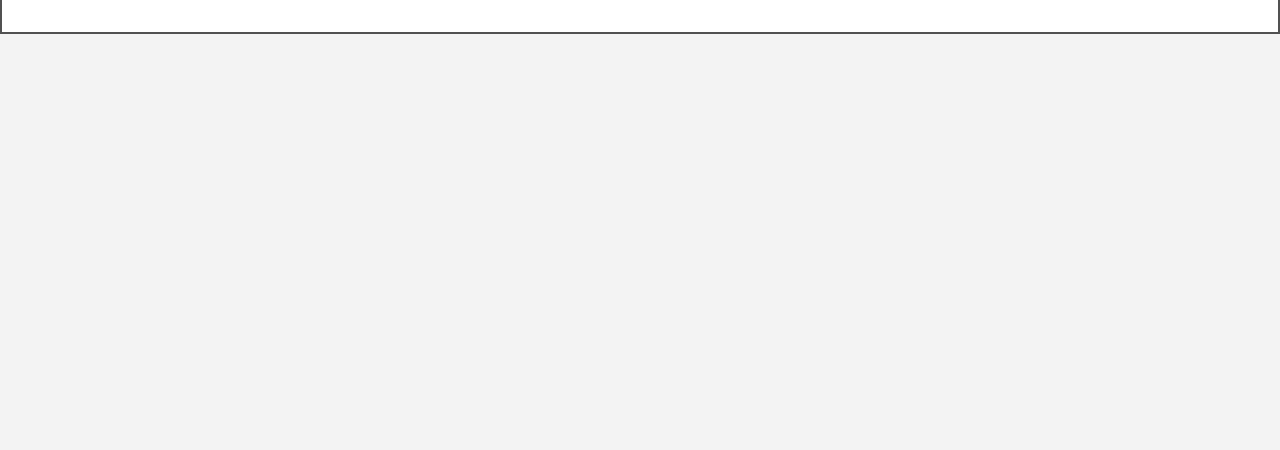
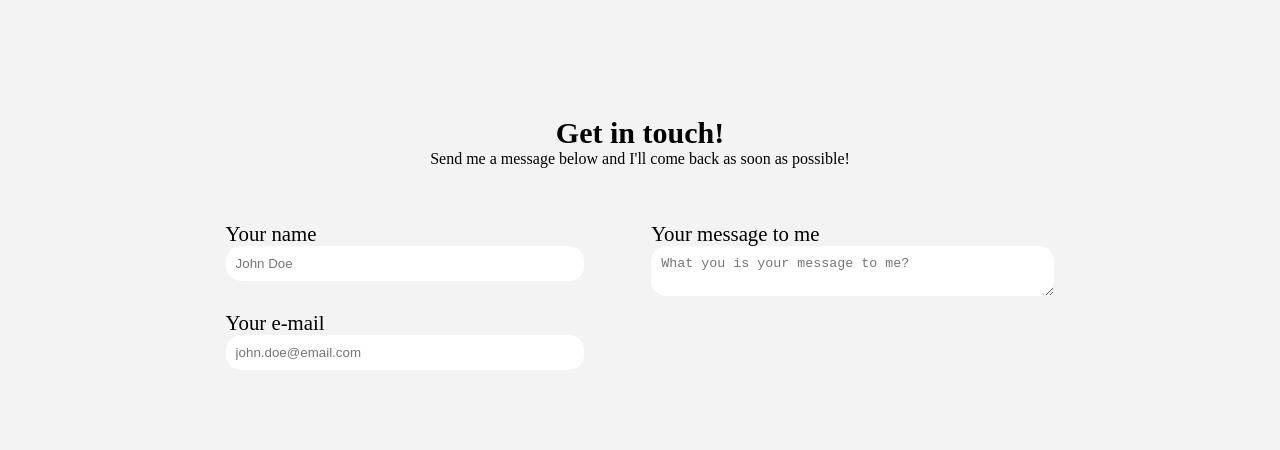
Before and after one commit to ananishimoto/portfolio, a Nuxt app: page / in a window 1280 px wide. Shown: the part 3024-3474 px from the top of the page. Before the commit the page ends 3058 px from the top, so only its background shows below. Built offline with nearby package versions, Linux system fonts and the light colour scheme; a web font is replaced by a local one.

Commit message:
feat: contact form structure

```diff
--- /dev/null
+++ b/components/ContactForm.vue
@@ -0,0 +1,83 @@
+<script>
+
+</script>
+
+<template>
+    <div class="contact-form-container">
+        <div  class="contact-form__header">
+            <h3 class="contact-form__header-title">Get in touch!</h3>
+            <p>Send me a message below and I'll come back as soon as possible!</p>
+        </div>
+        <div class="contact-form-info">
+            <div class="contact-form-info__indentification">
+                <p class="label-title">Your name</p>
+                <input type="text" placeholder="John Doe">
+            </div>
+            <div class="contact-form-info__indentification">
+                <p class="label-title">Your e-mail</p>
+                <input type="text" placeholder="john.doe@email.com">
+            </div>
+    </div>
+        <div class="contact-form-message">
+            <div class="contact-form-message__detail">
+                <p class="label-title">Your message to me</p>
+                <textarea placeholder="What you is your message to me?"></textarea>
+            </div>
+        </div>
+    </div>
+</template>
+
+<style lang="scss" scoped>
+
+.contact-form-container {
+    display: flex;
+    flex-direction: row;;
+    margin: 10%;
+    width: 70%;
+    justify-content: space-around;
+    flex-wrap: wrap;
+
+    input,textarea {
+        border: transparent;
+        padding: 10px;
+        border-radius: 15px;
+        width: 100%;
+    }
+
+    textarea {
+        resize: vertical;
+    }
+}
+
+.contact-form__header {
+    display: flex;
+    flex-direction: column;
+    padding: 6% 0;
+    width: 100%;
+    align-items: center;
+}
+
+.contact-form__header-title {
+    font-size: 30px;
+    font-weight: bold;
+}
+
+.contact-form-info {
+    display: flex;
+    flex-direction: column;
+    width: 40%;
+}
+
+.label-title {
+    font-size: 1.3rem;
+}
+
+.contact-form-info__indentification {
+    padding-bottom: 30px;
+}
+
+.contact-form-message {
+    width: 45%;
+}
+
+</style>
```
